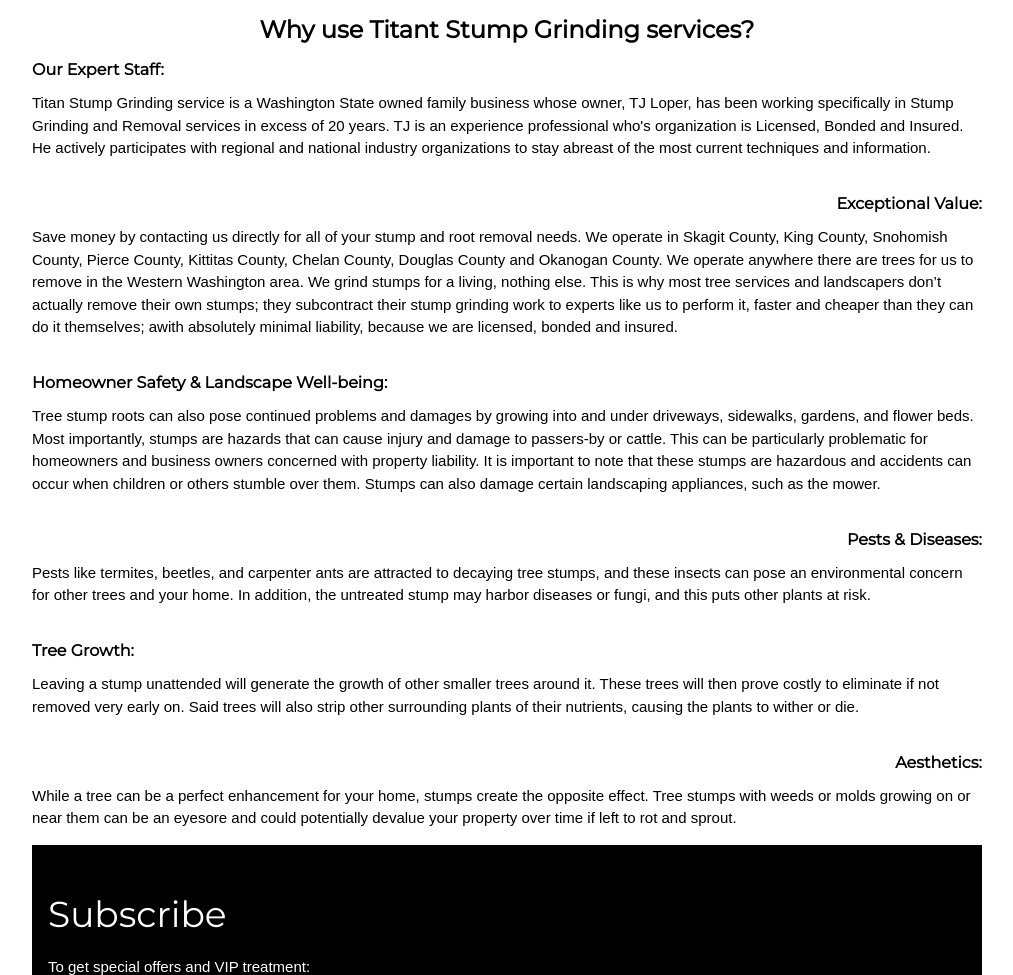
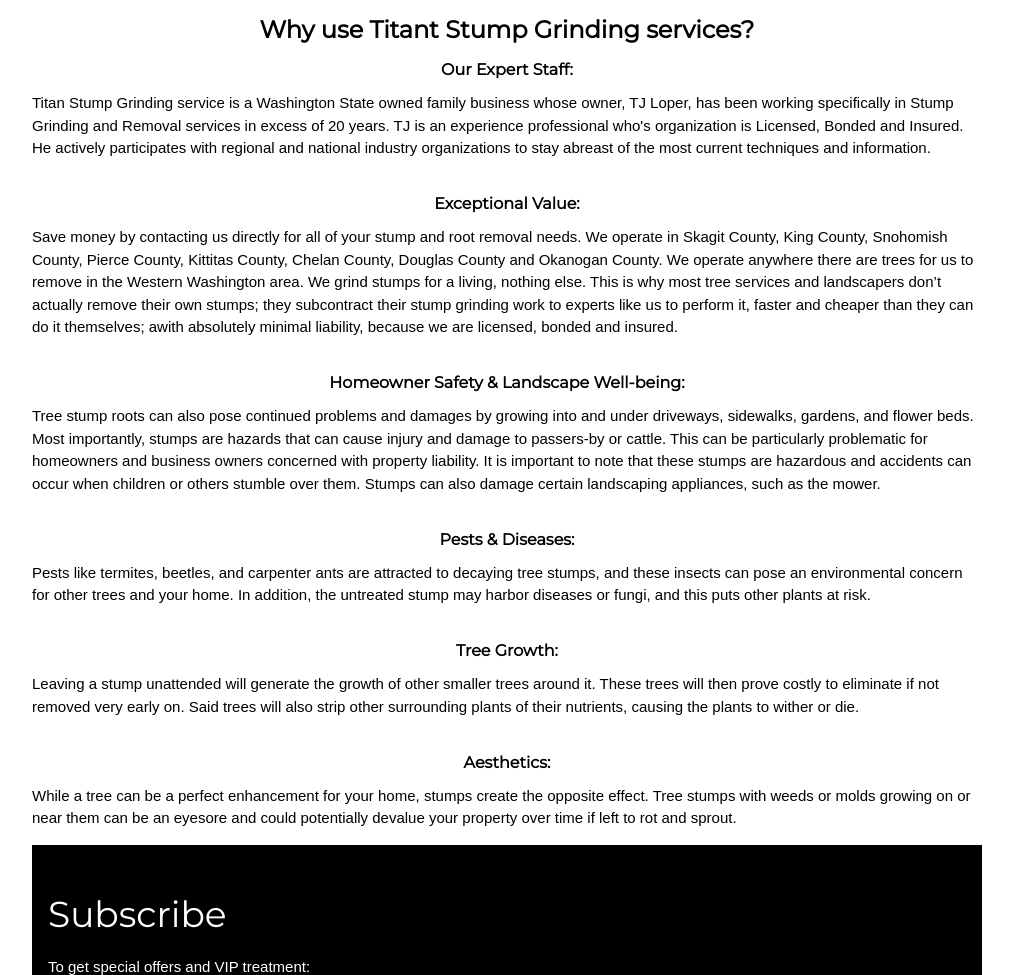
Before and after one commit to TitanStumpGrinding/TitanStumpGrinding.github.io, a plain HTML site: page services.html in a window 1280 px wide. Shown: the part 809-1784 px from the top of the page, without its empty margins (258-1271 px from the left). Drawn offline with nearby package versions, Linux system fonts and the light colour scheme.

Commit message:
Update services.html

```diff
--- a/services.html
+++ b/services.html
@@ -110,23 +110,23 @@ body {
 
 <h3 style="text-align:center;"><b>Why use Titant Stump Grinding services?</b><br></h3>
 
-  <h6 style="text-align:left;"><b> Our Expert Staff:</b></h6>
+  <h6 style="text-align:center;"><b> Our Expert Staff:</b></h6>
   Titan Stump Grinding service is a Washington State owned family business whose owner, TJ Loper, has been working specifically in Stump Grinding and Removal services in excess of 20 years. TJ is an experience professional who's organization is Licensed, Bonded and Insured. He actively participates with regional and national industry organizations to stay abreast of the most current techniques and information.<br><br>
 
-  <h6 style="text-align:right;"><b>Exceptional Value:</b></h6>
+  <h6 style="text-align:center;"><b>Exceptional Value:</b></h6>
   Save money by contacting us directly for all of your stump and root removal needs. We operate in Skagit County, King County, Snohomish County, Pierce County, Kittitas County, Chelan County, Douglas County and Okanogan County. We operate anywhere there are trees for us to remove in the Western Washington area. We grind stumps for a living, nothing else. This is why most tree services and landscapers don’t actually remove their own stumps; they subcontract their stump grinding work to experts like us to perform it, faster and cheaper than they can do it themselves; awith absolutely minimal liability, because we are licensed, bonded and insured.<br><br>
 
-  <h6 style="text-align:left;"><b>Homeowner Safety & Landscape Well-being:</b></h6>
+  <h6 style="text-align:center;"><b>Homeowner Safety & Landscape Well-being:</b></h6>
   Tree stump roots can also pose continued problems and damages by growing into and under driveways, sidewalks, gardens, and flower beds. Most importantly, stumps are hazards that can cause injury and damage to passers-by or cattle. This can be particularly problematic for homeowners and business owners concerned with property liability. It is important to note that these stumps are hazardous and accidents can occur when children or others stumble over them. Stumps can also damage certain landscaping appliances, such as the mower.
 
  <br><br>
-  <h6 style="text-align:right;"><b>Pests & Diseases:</b></h6>
+  <h6 style="text-align:center;"><b>Pests & Diseases:</b></h6>
   Pests like termites, beetles, and carpenter ants  are attracted to decaying tree stumps, and these insects can pose an environmental concern for other trees and your home. In addition, the untreated stump may harbor diseases or fungi, and this puts other plants at risk.<br><br>
 
-  <h6 style="text-align:left;"><b>Tree Growth:</b></h6>
+  <h6 style="text-align:center;"><b>Tree Growth:</b></h6>
   Leaving a stump unattended will generate the growth of other smaller trees around it. These trees will then prove costly to eliminate if not removed very early on. Said trees will also strip other surrounding plants of their nutrients, causing the plants to wither or die.<br><br>
 
-  <h6 style="text-align:right;"><b>Aesthetics:</b></h6>
+  <h6 style="text-align:center;"><b>Aesthetics:</b></h6>
   While a tree can be a perfect enhancement for your home, stumps create the opposite effect. Tree stumps with weeds or molds growing on or near them can be an eyesore and could potentially devalue your property over time if left to rot and sprout.
 
 <title align="center">TITAN</title>
```
